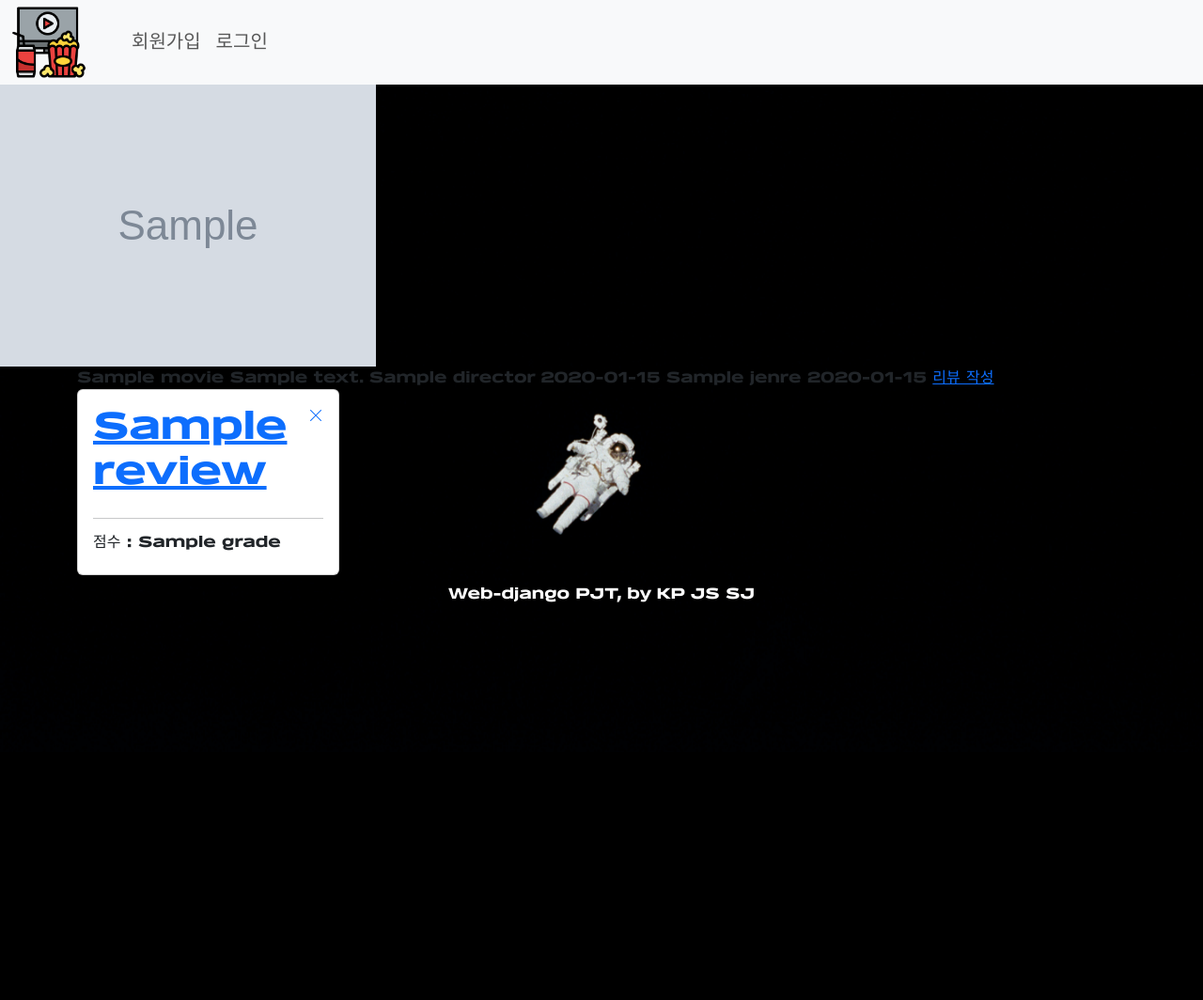
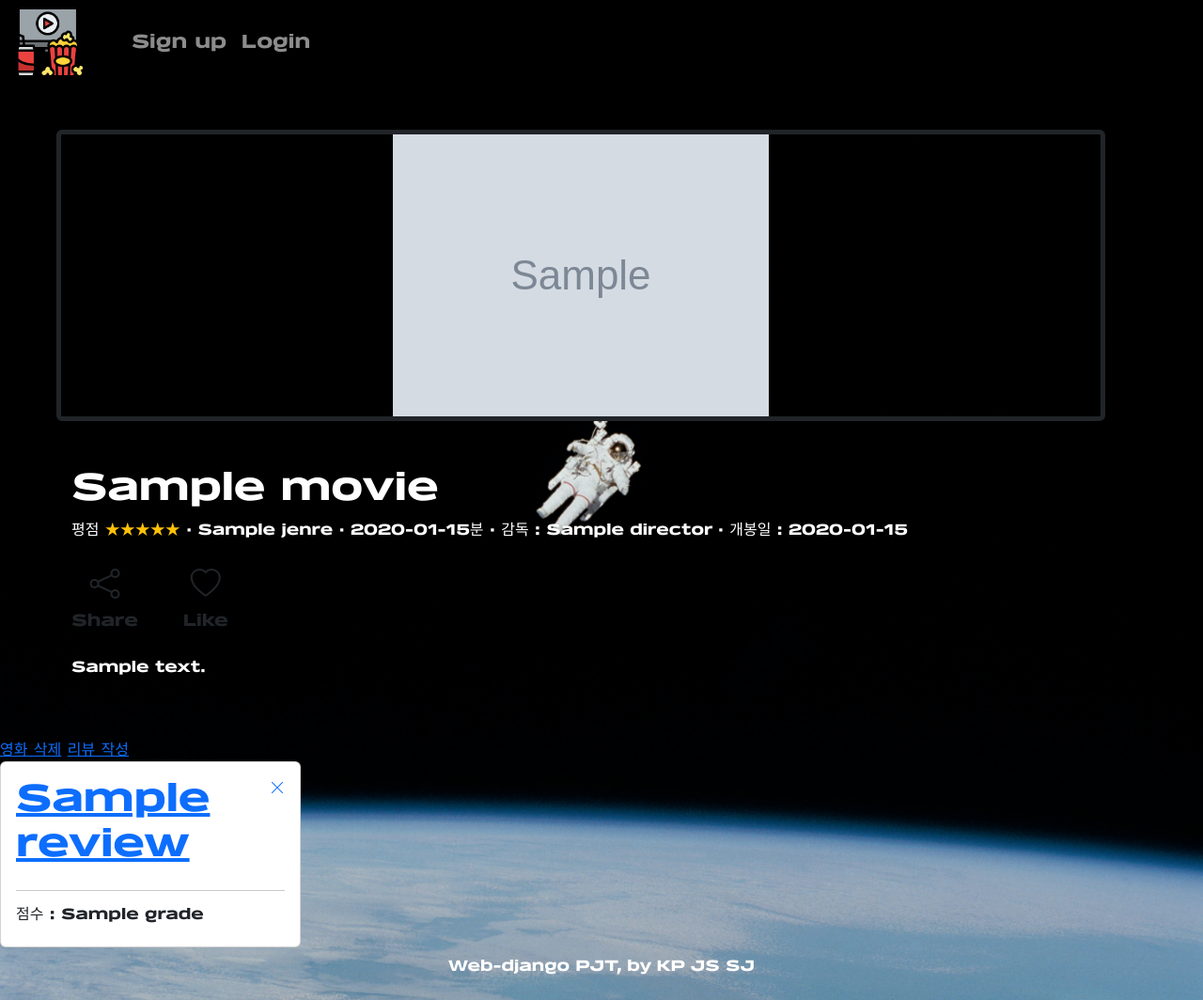
Before and after one commit to wdahlia/1021-Pair-PJT, a Django app: template PJT/articles/templates/articles/moviedetail.html in a window 1280 px wide. Shown: the whole page at 94% size. Before the commit the page ends 641 px from the top, so only its background shows below. Run offline with Django 3.2, Linux system fonts and the light colour scheme; the template is opened without the code that fills it: most values are stand-ins (such as "Sample title", 1, 10 or a date in 2020); grey boxes marked "Sample" are stand-in pictures; some libraries are stand-ins or nearby versions.

Commit message:
kp detail commit

```diff
--- a/PJT/articles/templates/articles/moviedetail.html
+++ b/PJT/articles/templates/articles/moviedetail.html
@@ -5,14 +5,46 @@
 {% block css %}{% endblock css %}
 
 {% block content %}
+
+<div class="container m-5">
+    {% if movie.image %}
+    <div class="d-flex justify-content-center border border-5 border-dark rounded">
         <img src="{{ movie.image.url }}">
-<div class="container">
-    {{ movie.title }}
-    {{ movie.summary }}
-    {{ movie.director }}
-    {{ movie.releasedate }}
-    {{ movie.jenre }}
-    {{ movie.runningtime }}
+    </div>
+    {% endif %}
+    <section class="my-5 d-flex justify-content-center">
+        <div class="container mx-1">
+            <h1 class="text-white fw-bolder">{{ movie.title }}</h1>
+            <p class="text-white">
+                <span>평점 <span class="text-warning">★★★★★</span></span>
+                <span>·</span>
+                <span>{{ movie.jenre }}</span>
+                <span>·</span>
+                <span>{{ movie.runningtime }}분</span>
+                <span>·</span>
+                <span>감독 : {{ movie.director }}</span>
+                <span>·</span>
+                <span>개봉일 : {{ movie.releasedate }}</span>
+            </p>
+            <div class="d-flex">
+                <div class="text-center me-5 my-2">
+                    <a class="p-0 btn border-white btn-lg border-0" href="">
+                        <span class="bi bi-share fs-2"></span>
+                        <p class="small">Share</p>
+                    </a>
+                </div>
+                <div class="text-center me-4 my-2">
+                    <a class="p-0 btn border-white btn-lg border-0" href="">
+                        <span class="bi bi-heart fs-2"></span>
+                        <p class="small">Like</p>
+                    </a>
+                </div>
+            </div>
+            <p class="text-white">{{ movie.summary }}</p>
+        </div>
+</div>
+</section>
+<a href="{% url 'articles:movie_delete' movie.pk %}">영화 삭제</a>
 <a href="{% url 'articles:create' movie.pk %}">리뷰 작성</a>
 {% for review in reviews %}
 <div class="row-cols-1 row-cols-md-4">
--- a/PJT/articles/urls.py
+++ b/PJT/articles/urls.py
@@ -17,4 +17,5 @@
         views.comment_delete,
         name="comment_delete",
     ),
+    path("<int:movie_pk>/movie_delete/", views.movie_delete, name="movie_delete"),
 ]
--- a/PJT/static/css/style.css
+++ b/PJT/static/css/style.css
@@ -5,7 +5,7 @@
 
 body {
   width: 100vw;
-  height: 100vh;
+  height: auto;
   font-family: 'belgro';
   background-image: url('../images/universe.jpg');
   background-repeat: no-repeat;
--- a/PJT/templates/base.html
+++ b/PJT/templates/base.html
@@ -14,20 +14,21 @@
   <title>KPJSSJ</title>
 </head>
 
-  <body clas="background-img">
-    <nav class="navbar navbar-expand-lg navbar-light text-bg-light p-0 p-lg-0">
+<body class="background-img">
+  <nav class="navbar navbar-expand-lg navbar-dark bg-black p-0 p-lg-0">
     <div class="container-fluid">
       <a class="navbar-brand" href="{% url 'articles:index' %}">
         <img class="" src="{% static 'images/logo.png' %}" alt="logo" height="80">
       </a>
-        <button class="navbar-toggler" type="button" data-bs-toggle="collapse" data-bs-target="#navbarSupportedContent" aria-controls="navbarSupportedContent" aria-expanded="false" aria-label="Toggle navigation">
+      <button class="navbar-toggler" type="button" data-bs-toggle="collapse" data-bs-target="#navbarSupportedContent"
+        aria-controls="navbarSupportedContent" aria-expanded="false" aria-label="Toggle navigation">
         <span class="navbar-toggler-icon"></span>
       </button>
       <div class="collapse navbar-collapse" id="navbarSupportedContent">
         <ul class="navbar-nav me-auto mb-2 mb-lg-0 ms-lg-4 fs-5 d-flex justify-content-between">
           {% if request.user.is_authenticated %}
           <li class="nav-item">
-                <a class="nav-link active" href="{% url 'accounts:userlist' %}">회원 목록</a>
+            <a class="nav-link active" href="{% url 'accounts:userlist' %}">User list</a>
           </li>
           <li class="nav-item">
             <a class="nav-link" href="{% url 'accounts:profile' user.pk %}">welcome,
@@ -36,15 +37,15 @@
           <li class="nav-item">
             <form action="{% url 'accounts:logout' %}" method="POST">
               {% csrf_token %}
-                  <input class="bg-light border-0 nav-link" type="submit" value="로그아웃">
+              <input class="bg-black border-0 nav-link text-white" type="submit" value="Logout">
             </form>
           </li>
           {% else %}
           <li class="nav-item">
-                <a class="nav-link" href="{% url 'accounts:signup' %}">회원가입</a>
+            <a class="nav-link" href="{% url 'accounts:signup' %}">Sign up</a>
           </li>
           <li class="nav-item">
-                <a class="nav-link" href="{% url 'accounts:login' %}">로그인</a>
+            <a class="nav-link" href="{% url 'accounts:login' %}">Login</a>
           </li>
           {% endif %}
         </ul>
@@ -58,7 +59,8 @@
   </div>
   {% endfor %}
   {% endif %}
-    {% block content %}{% endblock %}
+  {% block content %}
+  {% endblock %}
   {% bootstrap_javascript %}
   <footer class="text-center py-2">
     <div class="container sticky-bottom">
```
Also changed, not shown: PJT/articles/templates/articles/index.html (+11 -2 lines), PJT/articles/views.py (+10 -3 lines), PJT/db.sqlite3, PJT/media/images/avataback.jpg (added), PJT/media/images/avataposter.jpg (added), PJT/media/images/empty.jpg (added), PJT/media/images/empty_qneTv31.jpg (added), PJT/media/images/logo.jpg (added), PJT/media/images/logo_LGhecib.jpg (added), PJT/media/images/venus.jpg (added), PJT/static/images/empty.jpg (added). Lines whose indentation alone changed are shown as unchanged.
